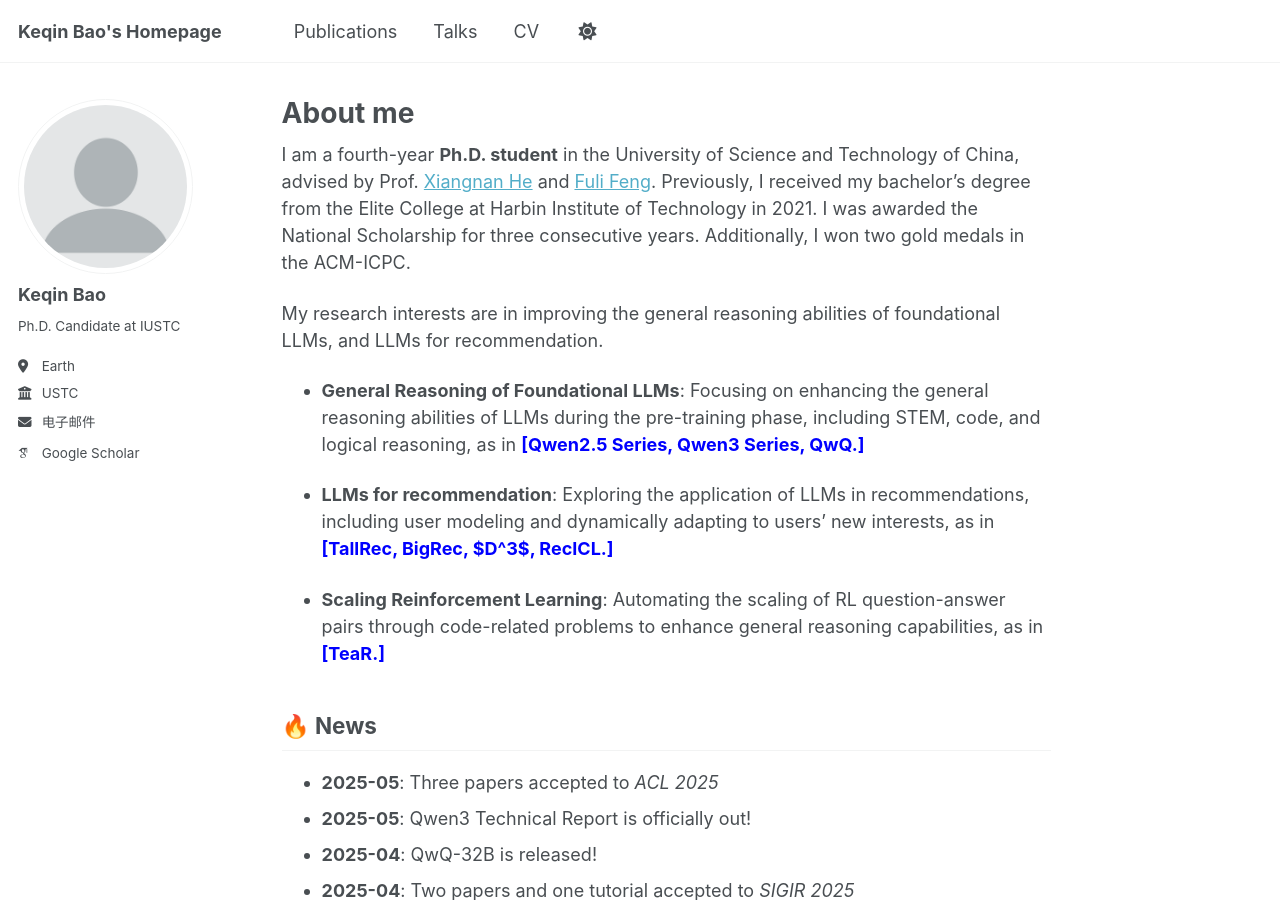
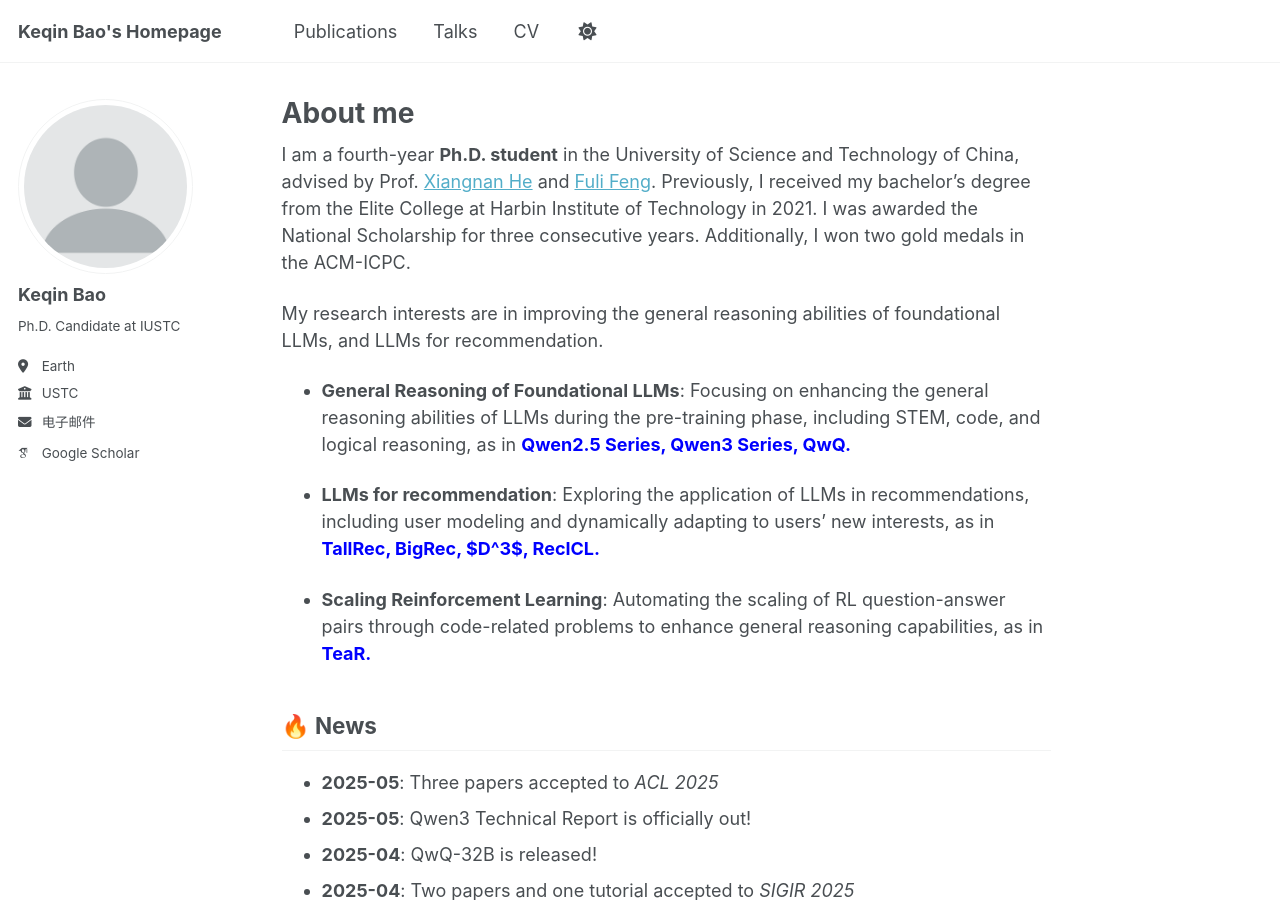
Before and after one commit to SAI990323/SAI990323.github.io, a Jekyll site: the page built from _pages/about.md, in a window 1280 px wide and 900 px high. Built offline with Jekyll 4.4.1, drawn with Linux system fonts in a browser that asks for light colours; some web fonts are replaced.

Commit message:
Update about.md

```diff
--- a/_pages/about.md
+++ b/_pages/about.md
@@ -12,11 +12,11 @@ I am a fourth-year **Ph.D. student** in the University of Science and Technology
 
 My research interests are in improving the general reasoning abilities of foundational LLMs, and LLMs for recommendation.
 
-- **General Reasoning of Foundational LLMs**: Focusing on enhancing the general reasoning abilities of LLMs during the pre-training phase, including STEM, code, and logical reasoning, as in <b style="color:blue">[Qwen2.5 Series, Qwen3 Series, QwQ.]</b>
+- **General Reasoning of Foundational LLMs**: Focusing on enhancing the general reasoning abilities of LLMs during the pre-training phase, including STEM, code, and logical reasoning, as in <b style="color:blue">Qwen2.5 Series, Qwen3 Series, QwQ.</b>
 
-- **LLMs for recommendation**: Exploring the application of LLMs in recommendations, including user modeling and dynamically adapting to users' new interests, as in <b style="color:blue">[TallRec, BigRec, $D^3$, RecICL.]</b>
+- **LLMs for recommendation**: Exploring the application of LLMs in recommendations, including user modeling and dynamically adapting to users' new interests, as in <b style="color:blue">TallRec, BigRec, $D^3$, RecICL.</b>
 
-- **Scaling Reinforcement Learning**: Automating the scaling of RL question-answer pairs through code-related problems to enhance general reasoning capabilities, as in <b style="color:blue">[TeaR.]</b>
+- **Scaling Reinforcement Learning**: Automating the scaling of RL question-answer pairs through code-related problems to enhance general reasoning capabilities, as in <b style="color:blue">TeaR.</b>
 
 
 ##  **🔥 News**
```
